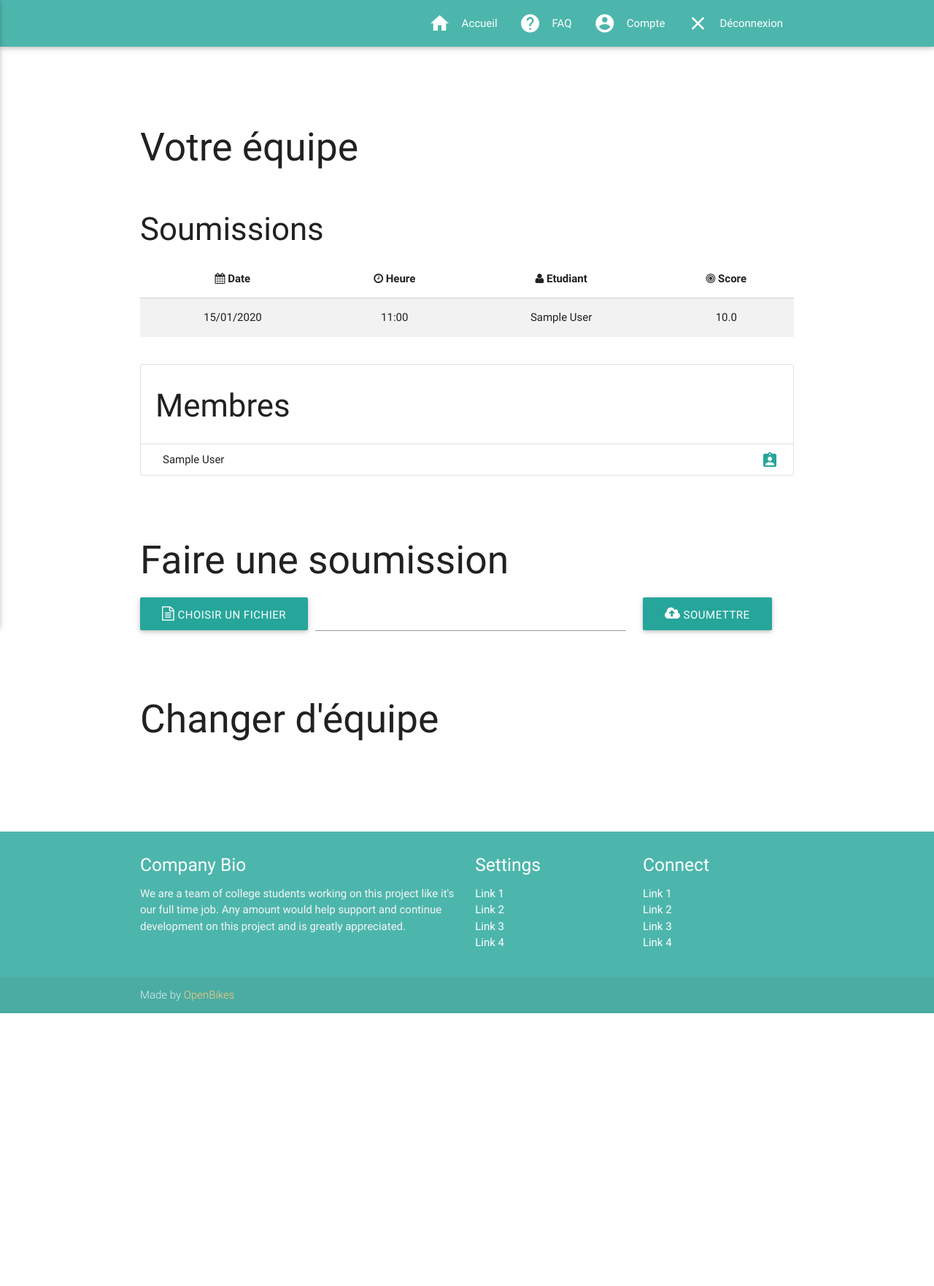
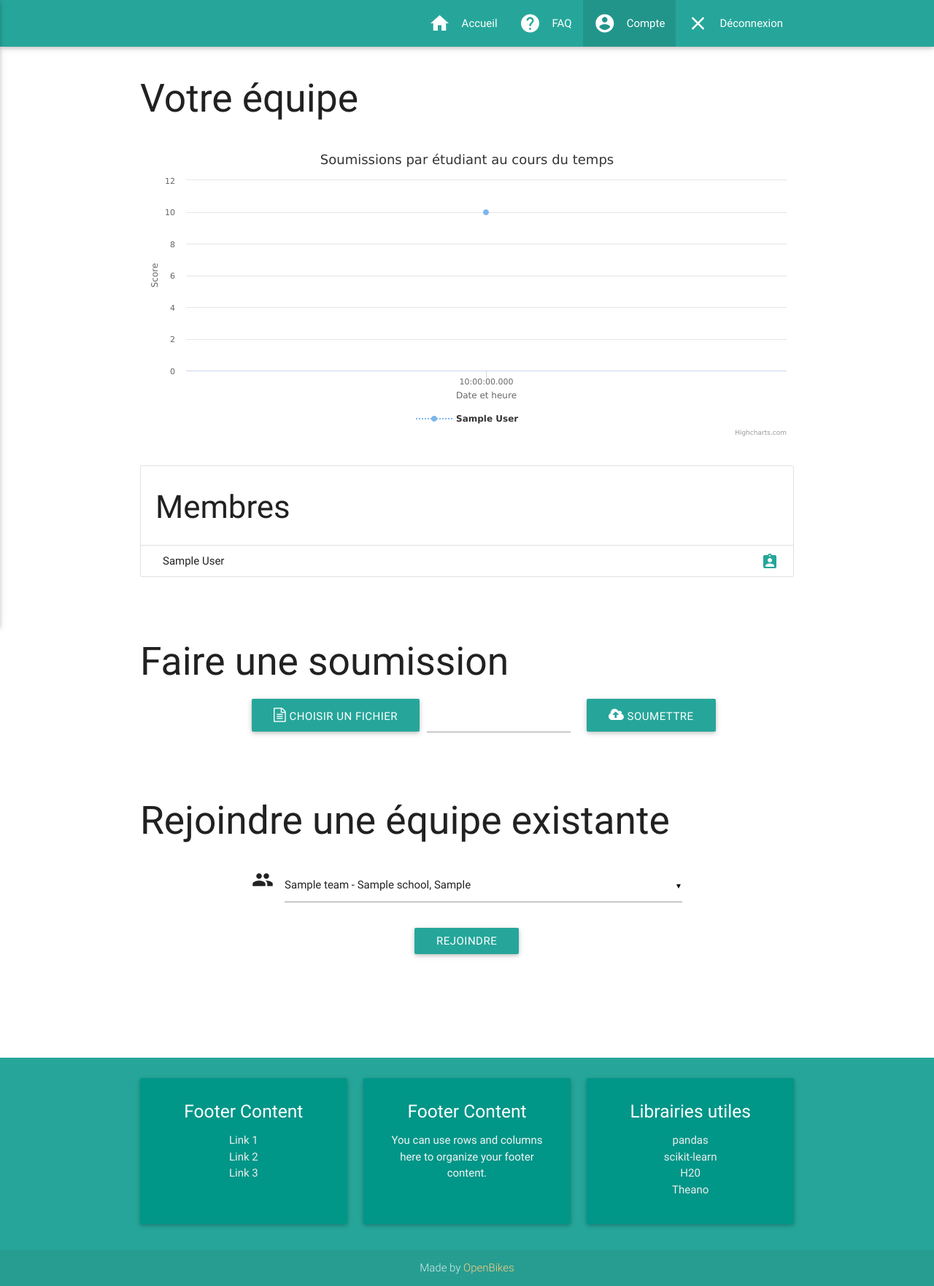
Before and after one commit to OpenBikes/Challenge-2016, a Django app: page /account in a window 1280 px wide. Shown: the whole page at 73% size. Before the commit the page ends 1389 px from the top, so only its background shows below. Run offline with Django 3.2, Linux system fonts and the light colour scheme; a user stored in the database is signed in; tables that the repository leaves empty hold one stand-in row (values such as "Sample post").

Commit message:
Add Highcharts to account page

```diff
--- a/public/models.py
+++ b/public/models.py
@@ -31,12 +31,8 @@ class Team(models.Model):
         return '{}, {}, {}'.format(self.name, self.school.name, self.school.city)
 
     @property
-    def members(self):
-        return self.person_set.filter(team=self).all()
-
-    @property
     def captain(self):
-        return self.person_set.filter(captain=True).first()
+        return self.person_set.filter(is_captain=True).first()
 
 
 class Person(models.Model):
@@ -49,31 +45,13 @@ class Person(models.Model):
     last_name = models.CharField(verbose_name='Last name', max_length=100)
     date_of_birth = models.DateField(verbose_name='Date of birth')
     team = models.ForeignKey(Team, null=True)
-    captain = models.BooleanField(default=False)
+    is_captain = models.BooleanField(default=False, verbose_name='Captain')
 
     USERNAME_FIELD = 'email'
 
     @property
-    def postal_address(self):
-        '''
-        The `postal_address` contains information ordered by importance, from
-        minor to major.
-        '''
-        return '{}, {}'.format(
-            self.full_name,
-            self.location.address
-        )
-
-    @property
     def full_name(self):
-        '''
-        The `full_name` is the concatenation of the `first_name` and the
-        `last_name`.
-        '''
         return '{} {}'.format(self.first_name, self.last_name)
-
-    def __str__(self):
-        return self.full_name
 
     def create_user(self, email, password):
         '''
@@ -86,6 +64,9 @@ class Person(models.Model):
         user.set_password(password)
         user.save()
 
+    def __str__(self):
+        return self.full_name
+
 
 class Submission(models.Model):
 
@@ -95,6 +76,7 @@ class Submission(models.Model):
 
     at = models.DateTimeField(verbose_name='At')
     by = models.ForeignKey(Person)
+    team = models.ForeignKey(Team)
     valid = models.BooleanField(verbose_name='Valid')
     score = models.FloatField(verbose_name='Score')
 
--- a/public/templates/public/account.html
+++ b/public/templates/public/account.html
@@ -8,7 +8,7 @@
   {% else %}
     {% include "public/account/team.html" %}
     {% include "public/account/make_submission.html" %}
-    {% include "public/account/change_team.html" %}
+    {% include "public/account/join_team.html" %}
   {% endif %}
 
 {% endblock %}
@@ -21,4 +21,73 @@
       $('.select').material_select();
     });
   </script>
+
+  <script src="http://code.highcharts.com/highcharts.js"></script>
+
+  <script type="text/javascript">
+    $(function () {
+        $('#container').highcharts({
+
+            chart: {
+                type: 'spline',
+                zoomType: 'x'
+            },
+
+            title: {
+                text: 'Soumissions par étudiant au cours du temps'
+            },
+
+            legend: {
+                symbolWidth: 50
+            },
+
+            xAxis: {
+                type: 'datetime',
+                title: {
+                    text: 'Date et heure'
+                }
+            },
+
+            yAxis: {
+                title: {
+                    text: 'Score'
+                },
+                min: 0
+            },
+
+            tooltip: {
+                headerFormat: '<b>{series.name}</b><br>',
+                pointFormat: '{point.x:%Y/%m/%d %H:%M:%S}<br>Score - <b>{point.y:.2f}</b>'
+            },
+
+            plotOptions: {
+                spline: {
+                    marker: {
+                        enabled: true
+                    }
+                }
+            },
+
+            series: [
+                {% for member in team_members %}
+                    {
+                        name: "{{ member.full_name }}",
+                        dashStyle: 'shortdot',
+                        data: [
+                            {% for submission in member.submissions %}
+                              [Date.UTC("{{ submission.at.year }}",
+                                        "{{ submission.at.month }}",
+                                        "{{ submission.at.day }}",
+                                        "{{ submission.at.hour }}",
+                                        "{{ submission.at.minute }}",
+                                        "{{ submission.at.second }}"),
+                               parseFloat("{{ submission.score }}")],
+                            {% endfor %}
+                        ]
+                    },
+                {% endfor %}
+            ]
+        });
+    });
+  </script>
 {% endblock %}
--- a/public/templates/public/account/change_team.html
+++ /dev/null
@@ -1,3 +0,0 @@
-<div class="section">
-  <h2>Changer d'équipe</h2>
-</div>
--- a/public/templates/public/account/create_team.html
+++ b/public/templates/public/account/create_team.html
@@ -4,7 +4,7 @@
     <form class="col s12" action="{% url 'public:create_team' %}" method="POST">
       {% csrf_token %}
       <div class="row">
-        <div class="input-field col s6 offset-s3">
+        <div class="input-field col s12 m8 offset-m2">
           <i class="material-icons prefix">school</i>
           <select name="school_id" class="select">
             {% for school in schools %}
@@ -13,7 +13,7 @@
           </select>
           <label>Université/Ecole</label>
         </div>
-        <div class="input-field col s6 offset-s3">
+        <div class="input-field col s12 m8 offset-m2">
           <i class="material-icons prefix">people</i>
           <input name="name" id="icon_prefix" type="text" class="validate">
           <label for="icon_prefix">Nom de l'équipe</label>
--- a/public/templates/public/account/join_team.html
+++ b/public/templates/public/account/join_team.html
@@ -1,13 +1,23 @@
 <div class="section">
   <h2>Rejoindre une équipe existante</h2>
   <div class="row">
-    <form class="col s12">
+    <form class="col s12" action="{% url 'public:join_team' %}" method="POST">
       {% csrf_token %}
       <div class="row">
-        <div class="input-field col s6 offset-s3">
+        <div class="input-field col m8 offset-m2">
           <i class="material-icons prefix">people</i>
-          <input id="icon_prefix" type="text" class="validate">
-          <label for="icon_prefix">Nom de l'équipe</label>
+          <select name="team_id" class="select">
+            {% for team in teams %}
+              <option value="{{ team.id }}">{{ team.name }} - {{ team.school }}</option>
+            {% endfor %}
+          </select>
+        </div>
+      </div>
+      <div class="center row">
+        <div class="col s12">
+          <button class="btn waves-effect waves-light" type="submit" name="action">
+            Rejoindre
+          </button>
         </div>
       </div>
     </form>
--- a/public/templates/public/account/make_submission.html
+++ b/public/templates/public/account/make_submission.html
@@ -4,7 +4,7 @@
     {% csrf_token %}
     <div class="file-field input-field">
       <div class="row">
-        <div class="col s9">
+        <div class="col s12 m6 offset-m2">
           <div class="btn">
             <span><i class="fa fa-file-text-o"></i> Choisir un fichier</span>
             <input type="file" name="file">
@@ -13,7 +13,7 @@
             <input class="file-path validate" type="text">
           </div>
         </div>
-        <div class="col s3">
+        <div class="col s4 offset-s4 m3">
           <button class="btn waves-effect waves-light" type="submit" name="action">
             <i class="fa fa-cloud-upload"></i> Soumettre
           </button>
--- a/public/templates/public/account/team.html
+++ b/public/templates/public/account/team.html
@@ -1,33 +1,13 @@
 <div class="section">
   <h2>Votre équipe</h2>
   <div class="section">
-    <h3>Soumissions</h3>
-    <table class="centered striped responsive-table">
-      <thead>
-        <tr>
-          <th data-field="date"><i class="fa fa-calendar"></i> Date</th>
-          <th data-field="time"><i class="fa fa-clock-o"></i> Heure</th>
-          <th data-field="student"><i class="fa fa-user"></i> Etudiant</th>
-          <th data-field="score"><i class="fa fa-bullseye"></i> Score</th>
-        </tr>
-      </thead>
-      <tbody>
-        <tr>
-          {% for submission in submissions %}
-            <td>{{ submission.at|date:"d/m/Y" }}</td>
-            <td>{{ submission.at|time:"H:i" }}</td>
-            <td>{{ submission.by.full_name }}</td>
-            <td>{{ submission.score }}</td>
-          {% endfor %}
-        </tr>
-      </tbody>
-    </table>
+    <div id="container" style="width:100%; height:400px;"></div>
   </div>
   <div class="section">
     <ul class="collection with-header">
       <li class="collection-header"><h3>Membres</h3></li>
       {% for member in team_members %}
-        <li class="collection-item"><div>{{ member.full_name }}{% if member.captain %}<a href="#!" class="secondary-content"><i class="material-icons">assignment_ind</i></a>{% endif %}</div></li>
+        <li class="collection-item"><div>{{ member.full_name }}{% if member.is_captain %}<a href="#!" class="secondary-content"><i class="material-icons">assignment_ind</i></a>{% endif %}</div></li>
       {% endfor %}
     </ul>
   </div>
--- a/public/templates/public/base.html
+++ b/public/templates/public/base.html
@@ -15,7 +15,7 @@
 
 <body>
 
-  <header>
+  <header class="navbar-fixed">
     {% include "public/navbar.html" %}
   </header>
 
--- a/public/templates/public/footer.html
+++ b/public/templates/public/footer.html
@@ -1,36 +1,55 @@
 </br>
 </br>
 </br>
-<footer class="page-footer teal lighten-2">
+<footer class="page-footer teal lighten-1">
   <div class="container">
     <div class="row">
-      <div class="col l6 s12">
-        <h5 class="white-text">Company Bio</h5>
-        <p class="grey-text text-lighten-4">We are a team of college students working on this project like it's our full time job. Any amount would help support and continue development on this project and is greatly appreciated.</p>
+      <div class="col s12 m4">
+        <div class="card-panel teal footer-card">
+          <div class="row center">
+            <h5 class="white-text">Footer Content</h5>
+            <ul>
+              <li><a class="grey-text text-lighten-3" href="#!">Link 1</a></li>
+              <li><a class="grey-text text-lighten-3" href="#!">Link 2</a></li>
+              <li><a class="grey-text text-lighten-3" href="#!">Link 3</a></li>
+            </ul>
+          </div>
+        </div>
       </div>
-      <div class="col l3 s12">
-        <h5 class="white-text">Settings</h5>
-        <ul>
-          <li><a class="white-text" href="#!">Link 1</a></li>
-          <li><a class="white-text" href="#!">Link 2</a></li>
-          <li><a class="white-text" href="#!">Link 3</a></li>
-          <li><a class="white-text" href="#!">Link 4</a></li>
-        </ul>
+      <div class="col s12 m4">
+        <div class="card-panel teal footer-card">
+          <div class="row center">
+            <h5 class="white-text">Footer Content</h5>
+                <p class="grey-text text-lighten-4">You can use rows and columns here to organize your footer content.</p>
+          </div>
+        </div>
       </div>
-      <div class="col l3 s12">
-        <h5 class="white-text">Connect</h5>
-        <ul>
-          <li><a class="white-text" href="#!">Link 1</a></li>
-          <li><a class="white-text" href="#!">Link 2</a></li>
-          <li><a class="white-text" href="#!">Link 3</a></li>
-          <li><a class="white-text" href="#!">Link 4</a></li>
-        </ul>
+      <div class="col s12 m4">
+        <div class="card-panel teal footer-card">
+          <div class="row center">
+            <h5 class="white-text">Librairies utiles</h5>
+            <ul>
+              <li><a class="grey-text text-lighten-3" href="http://pandas.pydata.org/">pandas</a></li>
+              <li><a class="grey-text text-lighten-3" href="http://scikit-learn.org/stable/">scikit-learn</a></li>
+              <li><a class="grey-text text-lighten-3" href="http://www.h2o.ai/">H20</a></li>
+              <li><a class="grey-text text-lighten-3" href="http://www.deeplearning.net/software/theano/">Theano</a></li>
+            </ul>
+          </div>
+        </div>
       </div>
     </div>
   </div>
   <div class="footer-copyright">
-    <div class="container">
+    <div class="center container">
     Made by <a class="orange-text text-lighten-3" href="https://github.com/OpenBikes">OpenBikes</a>
     </div>
   </div>
 </footer>
+
+<style>
+.footer-card {
+    height: 200px;
+    padding-left: 40px;
+    padding-right: 40px;
+}
+</style>
--- a/public/templates/public/navbar.html
+++ b/public/templates/public/navbar.html
@@ -1,16 +1,16 @@
-<nav class="teal lighten-2" role="navigation">
+<nav class="teal lighten-1" role="navigation">
   <div class="nav-wrapper container">
     {% if user.is_authenticated %}
       <ul class="right hide-on-med-and-down">
         <li class="{% if request.resolver_match.url_name == "index" %}active{% endif %}"><a href="{% url 'public:index' %}"><i class="material-icons left">home</i> Accueil</a></li>
         <li class="{% if request.resolver_match.url_name == "faq" %}active{% endif %}"><a href="{% url 'public:faq' %}"><i class="material-icons left">help</i> FAQ</a></li>
-        <li class="{% if request.resolver_match.url_name == "user_page" %}active{% endif %}"><a href="{% url 'public:account' %}"><i class="material-icons left">account_circle</i> Compte</a></li>
+        <li class="{% if request.resolver_match.url_name == "account" %}active{% endif %}"><a href="{% url 'public:account' %}"><i class="material-icons left">account_circle</i> Compte</a></li>
         <li><a href="{% url 'public:logout' %}"><i class="material-icons left">clear</i> Déconnexion</a></li>
       </ul>
       <ul id="nav-mobile" class="side-nav">
         <li class="{% if request.resolver_match.url_name == "index" %}active{% endif %}"><a href="{% url 'public:index' %}"><i class="material-icons left">home</i> Accueil</a></li>
         <li class="{% if request.resolver_match.url_name == "faq" %}active{% endif %}"><a href="{% url 'public:faq' %}"><i class="material-icons left">help</i> FAQ</a></li>
-        <li class="{% if request.resolver_match.url_name == "user_page" %}active{% endif %}"><a href="{% url 'public:account' %}"><i class="material-icons left">account_circle</i> Compte</a></li>
+        <li class="{% if request.resolver_match.url_name == "account" %}active{% endif %}"><a href="{% url 'public:account' %}"><i class="material-icons left">account_circle</i> Compte</a></li>
         <li><a href="{% url 'public:logout' %}"><i class="material-icons left">clear</i> Déconnexion</a></li>
       </ul>
     {% else %}
--- a/public/urls.py
+++ b/public/urls.py
@@ -14,6 +14,8 @@ urlpatterns = [
     url(r'^password-forgotten$', views.password_forgotten, name='password_forgotten'),
     url(r'^password-reset/(?P<token>.+)$', views.password_reset, name='password_reset'),
     url(r'^account$', views.account, name='account'),
+    url(r'^join-team$', views.join_team, name='join_team'),
+    url(r'^accept-member/(?P<token>.+)/(?P<person_id>.+)$', views.accept_member, name='accept_member'),
     url(r'^create-team$', views.create_team, name='create_team'),
     url(r'^make-submission$', views.make_submission, name='make_submission'),
 ]
--- a/public/views.py
+++ b/public/views.py
@@ -1,4 +1,5 @@
 import datetime as dt
+import random
 
 from django.conf import settings
 from django.contrib import messages
@@ -6,10 +7,12 @@ from django.contrib.auth import authenticate, login, logout
 from django.contrib.auth.decorators import login_required
 from django.core.mail import EmailMessage
 from django.core.urlresolvers import reverse
+from django.db import connection
 from django.db.models.aggregates import Count, Max, Min
 from django.http import Http404
 from django.shortcuts import redirect, render
 from django.template.loader import render_to_string
+from django.utils import timezone
 from itsdangerous import URLSafeTimedSerializer
 
 from public.models import Person, User, School, Submission, Team
@@ -20,12 +23,28 @@ TS = URLSafeTimedSerializer(settings.SECRET_KEY)
 
 
 def index(request):
-    teams = Team.objects.annotate(best_score=Max('person__submission__score'),
-                                  nbr_submissions=Count('person__submission'),
-                                  last_submission=Min('person__submission__at'))\
-                        .order_by('best_score')
+    cursor = connection.cursor()
+    cursor.execute('''
+    SELECT
+        teams.name as name,
+        schools.name || ', ' ||schools.city as school ,
+        MAX(submissions.score) as best_score,
+        COUNT(submissions.id) as nbr_submissions,
+        strftime('%d/%m/%Y', MIN(submissions.at)) as last_submission
+    FROM
+        persons,
+        submissions,
+        teams,
+        schools
+    WHERE
+        persons.team_id = teams.id AND
+        submissions.by_id = persons.id AND
+        schools.id = teams.school_id
+    GROUP BY
+        teams.id;
+    ''')
     context = {
-        'teams': teams,
+        'cursor': cursor,
     }
     return render(request, 'public/index.html', context)
 
@@ -105,7 +124,7 @@ def login_user(request):
 
 def logout_user(request):
     logout(request)
-    return render(request, 'public/index.html')
+    return redirect('public:index')
 
 
 def password_forgotten(request):
@@ -165,26 +184,93 @@ def password_reset(request, token):
     return render(request, 'public/auth/password_reset.html', context)
 
 
-@login_required(login_url='/login/')
+@login_required(login_url='/login')
 def account(request):
-    context = {
-        'schools': School.objects.order_by('name').all(),
-        'submissions': Submission.objects.filter(by=request.user.person)\
-                                         .order_by('at')\
-                                         .all(),
-        'team_members': request.user.person.team.members
-    }
+
+    person = request.user.person
+    team = person.team
+
+    # The person has a team
+    if team:
+        context = {
+            'team_members': [
+                {
+                    'full_name': member.full_name,
+                    'is_captain': member.is_captain,
+                    'submissions': member.submission_set.filter(team=person.team)\
+                                                        .order_by('at').all()
+                }
+                for member in team.person_set.all()
+            ],
+            'teams': Team.objects.order_by('name').all()
+        }
+    # The user doesn't yet have a team
+    else:
+        context = {
+            'schools': School.objects.order_by('name').all(),
+            'teams': Team.objects.order_by('name').all()
+        }
+
     return render(request, 'public/account.html', context)
 
 
-@login_required(login_url='/login/')
+@login_required(login_url='/login')
+def join_team(request):
+    form = request.POST
+    team = Team.objects.filter(id=form['team_id']).first()
+    captain = team.captain
+    person = request.user.person
+    if person.team == captain.team:
+        messages.success(request, 'Vous êtes déjà membre de cette équipe.')
+        return redirect('public:account')
+    # Send a reset email
+    token = TS.dumps(captain.user.email, salt='email-join-key')
+    context = {
+        'link': request.build_absolute_uri(reverse('public:accept_member',
+                                                   kwargs={
+                                                       'token': token,
+                                                       'person_id': person.id
+                                                   })),
+        'team': team,
+        'captain': captain,
+        'person': person
+    }
+    subject = 'Demande pour rejoindre votre équipe'
+    sender = 'noreply.aidor@gmail.com'
+    recipient = captain.user.email
+    message = render_to_string('public/email/accept_member.html', context)
+    msg = EmailMessage(subject, message, sender, [recipient])
+    msg.content_subtype = 'html'
+    msg.send()
+    # Redirect and notify the user that the email has been sent
+    messages.success(request, "Votre demande a été envoyée par email au capitaine de l'équipe.")
+    return redirect('public:index')
+
+
+@login_required(login_url='/login')
+def accept_member(request, token, person_id):
+    form = request.POST
+    try:
+        email = TS.loads(token, salt='email-join-key', max_age=86400)
+    except:
+        raise Http404
+
+    person = Person.objects.filter(id=person_id).first()
+    person.team = request.user.person.team
+    person.save()
+
+    messages.success(request, '{} a rejoint votre équipe.'.format(person.full_name))
+    return redirect('public:account')
+
+
+@login_required(login_url='/login')
 def create_team(request):
     form = request.POST
     school = School.objects.filter(id=form['school_id']).first()
-    team = Team(name=form['name'], school=school, creation=dt.datetime.now())
+    team = Team(name=form['name'], school=school, creation=timezone.now())
     team.save()
     request.user.person.team = team
-    request.user.person.captain = True
+    request.user.person.is_captain = True
     request.user.person.save()
     return redirect('public:account')
 
@@ -194,11 +280,13 @@ def make_submission(request):
     file = request.FILES['file']
     rows = file.read().decode('utf-8').splitlines()
     data = [row.split(',') for row in rows]
+    # TODO: do something with the data
     submission = Submission(
-        at=dt.datetime.now(),
+        at=timezone.now(),
         by=request.user.person,
+        team=request.user.person.team,
         valid=True,
-        score=1
+        score=random.random()
     )
     submission.save()
     return redirect('public:account')
```
Also changed, not shown: public/admin.py (+33 -8 lines), public/templates/public/email/accept_member.html (added, +7 -0 lines), public/templates/public/index.html (+6 -6 lines), public/migrations/0001_initial.py, public/templates/public/email/base.html (deleted).
